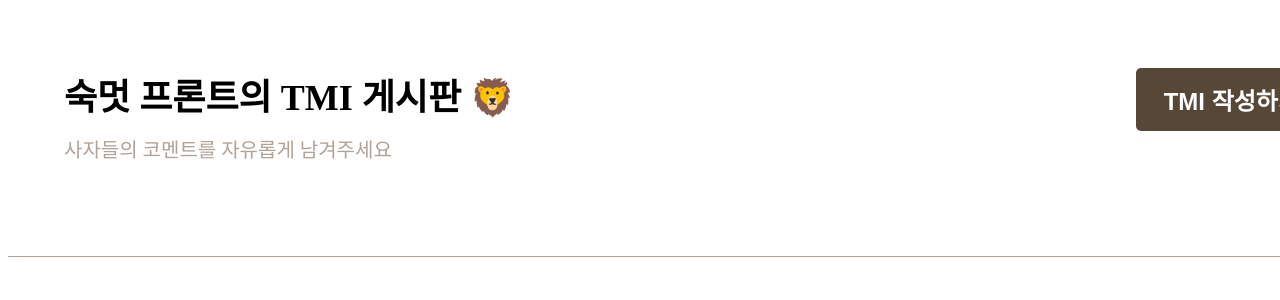
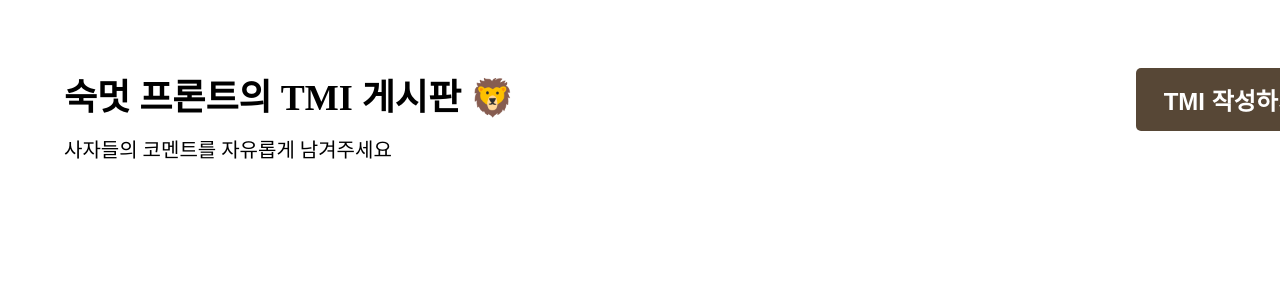
Before and after one commit to Likelion-at-SMWU-14th/LeeYeonSeo, a React (Vite) app in the folder frontend/week08/: page / in a window 1280 px wide. Shown: the top 300 px of the page. Built offline with nearby package versions, Linux system fonts and the light colour scheme.

Commit message:
chore: 갈색 텍스트 색상 변수 적용

```diff
--- a/frontend/week08/src/components/Header.jsx
+++ b/frontend/week08/src/components/Header.jsx
@@ -9,7 +9,7 @@ const Header = ({ title, description, button }) => {
         <Title>{title}</Title>
         <Description>{description}</Description>
       </HeaderInfo>
-      {button && <Button text="TMI 작성하기" onBtnClick={() => {}} />}
+      {button && <Button text="TMI 작성하기" />}
     </HeaderContainer>
   );
 };
@@ -24,7 +24,7 @@ const HeaderContainer = styled.div`
   justify-content: space-between;
   align-items: flex-start;
   gap: 0.875rem;
-  border-bottom: 1px solid #b0a297;
+  border-bottom: 1px solid var(--text-brown);
   background: rgba(255, 255, 255, 0.9);
 `;
 
@@ -43,7 +43,7 @@ const Title = styled.h1`
 
 const Description = styled.p`
   margin: 0;
-  color: #b0a297;
+  color: var(--text-brown);
   font-size: 1.25rem;
   font-weight: 500;
 `;
```
